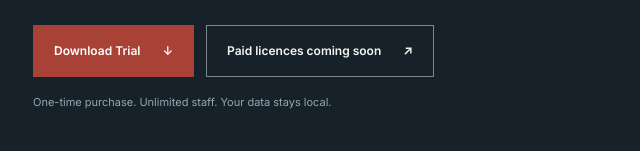
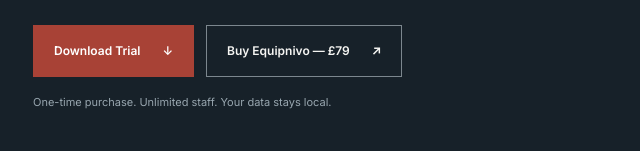
Before and after one commit to RyanGAt/equipnivo-website, an Astro site: page / in a window 1280 px wide. Shown: the part 649-800 px from the top of the page, 17-657 px from the left. Built offline with nearby package versions, Linux system fonts and the light colour scheme; Astro itself is replaced by a stand-in of ours.

Commit message:
Fix misleading coming-soon licence CTAs

```diff
--- a/src/pages/index.astro
+++ b/src/pages/index.astro
@@ -29,13 +29,13 @@ const schema = {'@context':'https://schema.org','@type':'SoftwareApplication',na
   <p class="eyebrow"><span class="red-square"></span> BUILT FOR THE WORKSHOP. RUNS ON YOUR NETWORK.</p>
   <h1>Maintenance tracking<br />without the<br /><em>enterprise software.</em></h1>
   <p class="lead">Meet Equipnivo. Simple, local-first maintenance tracking for small businesses. Know what needs doing, what’s overdue and what’s already been done.</p>
-  <div class="actions"><a class="button primary" href="/download/">{site.windowsDownload ? 'Download Trial' : 'Windows download coming soon'} <span aria-hidden="true">↓</span></a><a class="button secondary" href={site.checkout}>Paid licences coming soon <span aria-hidden="true">↗</span></a></div>
+  <div class="actions"><a class="button primary" href="/download/">{site.windowsDownload ? 'Download Trial' : 'Windows download coming soon'} <span aria-hidden="true">↓</span></a><a class="button secondary" href={site.checkout}>Buy Equipnivo — £79 <span aria-hidden="true">↗</span></a></div>
   <p class="fine">One-time purchase. Unlimited staff. Your data stays local.</p>
 </div><aside class="hero-spec" aria-label="Equipnivo product summary"><div class="spec-head"><span>EQUIPNIVO / V1</span><span>LOCAL FIRST</span></div><div class="spec-emblem"><BrandMark /><span>EQUIPMENT<br />CHECKS<br />HISTORY</span></div><div class="spec-title">Keep equipment<br />in working order.</div><p>For the machines, vehicles and equipment your business depends on.</p><dl><div><dt>TRACK</dt><dd>Equipment &amp; maintenance</dd></div><div><dt>RECORD</dt><dd>Checks, faults &amp; history</dd></div><div><dt>CONNECT</dt><dd>Your PC + your local network</dd></div><div><dt>OWN</dt><dd>Your data. Your installation.</dd></div></dl><div class="spec-foot"><b>£79</b><span>ONE-TIME<br />NO SUBSCRIPTION</span></div></aside></div></section>
 <div class="industry-strip"><div class="wrap"><span>AT HOME IN</span><p>Workshops / Manufacturing / Garages / Fabrication / Facilities / Farms / Small fleets</p></div></div>
 <section id="features" class="section wrap"><div class="section-heading"><div><p class="eyebrow">01 / THE EVERYDAY ESSENTIALS</p><h2>Get maintenance<br />off the whiteboard.</h2></div><p>A practical CMMS alternative for small businesses moving on from Excel and paper checklists. The tools you need to keep track, without a lengthy implementation project.</p></div><div class="feature-grid">{features.map(([n,title,body]) => <article class="feature"><span class="number">{n}</span><h3>{title}</h3><p>{body}</p></article>)}</div></section>
 <section id="how-it-works" class="local-section"><div class="wrap local-grid"><div><p class="eyebrow">02 / YOUR WORKSHOP. YOUR NETWORK.</p><h2>One main PC.<br />The whole team connected.</h2><p class="lead">Equipnivo and your maintenance data live on your main PC. Everyone else connects through a browser on your local network.</p><ul class="plain-list"><li>Local SQLite storage under your control</li><li>No cloud account required for everyday use</li><li>Internet needed once for paid activation</li><li>Staff phones, tablets and laptops included</li></ul><p class="fine">Designed for your trusted local business network. Keep the main PC running when staff need access, and make regular backups of your data.</p></div><figure class="network"><div class="host"><span class="device-icon" aria-hidden="true">▣</span><strong>MAIN WORKSHOP PC</strong><span>Equipnivo + local database</span></div><div class="network-line"><span>LOCAL WI-FI / LAN</span></div><div class="clients"><div><span aria-hidden="true">▯</span><strong>PHONE</strong></div><div><span aria-hidden="true">▯</span><strong>TABLET</strong></div><div><span aria-hidden="true">▱</span><strong>LAPTOP</strong></div></div><figcaption>One installation. Other devices use a browser.<br />Your maintenance records stay on the main PC.</figcaption></figure></div></section>
-<section id="pricing" class="section wrap pricing-grid"><div><p class="eyebrow">03 / STRAIGHTFORWARD PRICING</p><h2>Buy it once.<br />Get on with the job.</h2><p class="lead">No subscription. No per-user pricing.<br />One licence for one Equipnivo server installation.</p><div class="trial-box"><h3>Test it with your own equipment.</h3><p>The full working trial supports <strong>10 active equipment items</strong>, unlimited people and PINs, unlimited checklist items and maintenance schedules, and unlimited faults and history.</p><a class="text-link" href="/download/">Windows download &amp; getting started <span aria-hidden="true">→</span></a></div></div><article class="price-card"><p class="eyebrow">EQUIPNIVO V1</p><div class="price">£79 <span>one-time</span></div><ul class="ticks"><li>Unlimited equipment after purchase</li><li>Unlimited staff and PIN users</li><li>All Equipnivo 1.x updates</li><li>No subscription</li><li>Local-first data</li></ul><a class="button primary" href={site.checkout}>Paid licences coming soon <span aria-hidden="true">↗</span></a><p class="fine">One active server installation per licence.<br />Staff devices do not consume licences.</p><a class="text-link" href="/licence-help/">Already purchased? Activate your licence →</a></article></section>
+<section id="pricing" class="section wrap pricing-grid"><div><p class="eyebrow">03 / STRAIGHTFORWARD PRICING</p><h2>Buy it once.<br />Get on with the job.</h2><p class="lead">No subscription. No per-user pricing.<br />One licence for one Equipnivo server installation.</p><div class="trial-box"><h3>Test it with your own equipment.</h3><p>The full working trial supports <strong>10 active equipment items</strong>, unlimited people and PINs, unlimited checklist items and maintenance schedules, and unlimited faults and history.</p><a class="text-link" href="/download/">Windows download &amp; getting started <span aria-hidden="true">→</span></a></div></div><article class="price-card"><p class="eyebrow">EQUIPNIVO V1</p><div class="price">£79 <span>one-time</span></div><ul class="ticks"><li>Unlimited equipment after purchase</li><li>Unlimited staff and PIN users</li><li>All Equipnivo 1.x updates</li><li>No subscription</li><li>Local-first data</li></ul><a class="button primary" href={site.checkout}>Buy Equipnivo — £79 <span aria-hidden="true">↗</span></a><p class="fine">One active server installation per licence.<br />Staff devices do not consume licences.</p><a class="text-link" href="/licence-help/">Already purchased? Activate your licence →</a></article></section>
 <section id="faq" class="faq-section"><div class="wrap faq-grid"><div><p class="eyebrow">04 / BEFORE YOU GET STARTED</p><h2>Practical questions.<br />Clear answers.</h2></div><div>{faqs.map(([q,a]) => <details><summary>{q}<span aria-hidden="true">+</span></summary><p>{a}</p></details>)}</div></div></section>
 <section class="closing wrap"><div><p class="eyebrow">A LITTLE MORE ORDER ON THE WORKSHOP FLOOR.</p><h2>Make the next check easier.</h2></div><a class="button secondary" href="/download/">Explore the trial &amp; setup <span aria-hidden="true">→</span></a></section>
 </Layout>
```
